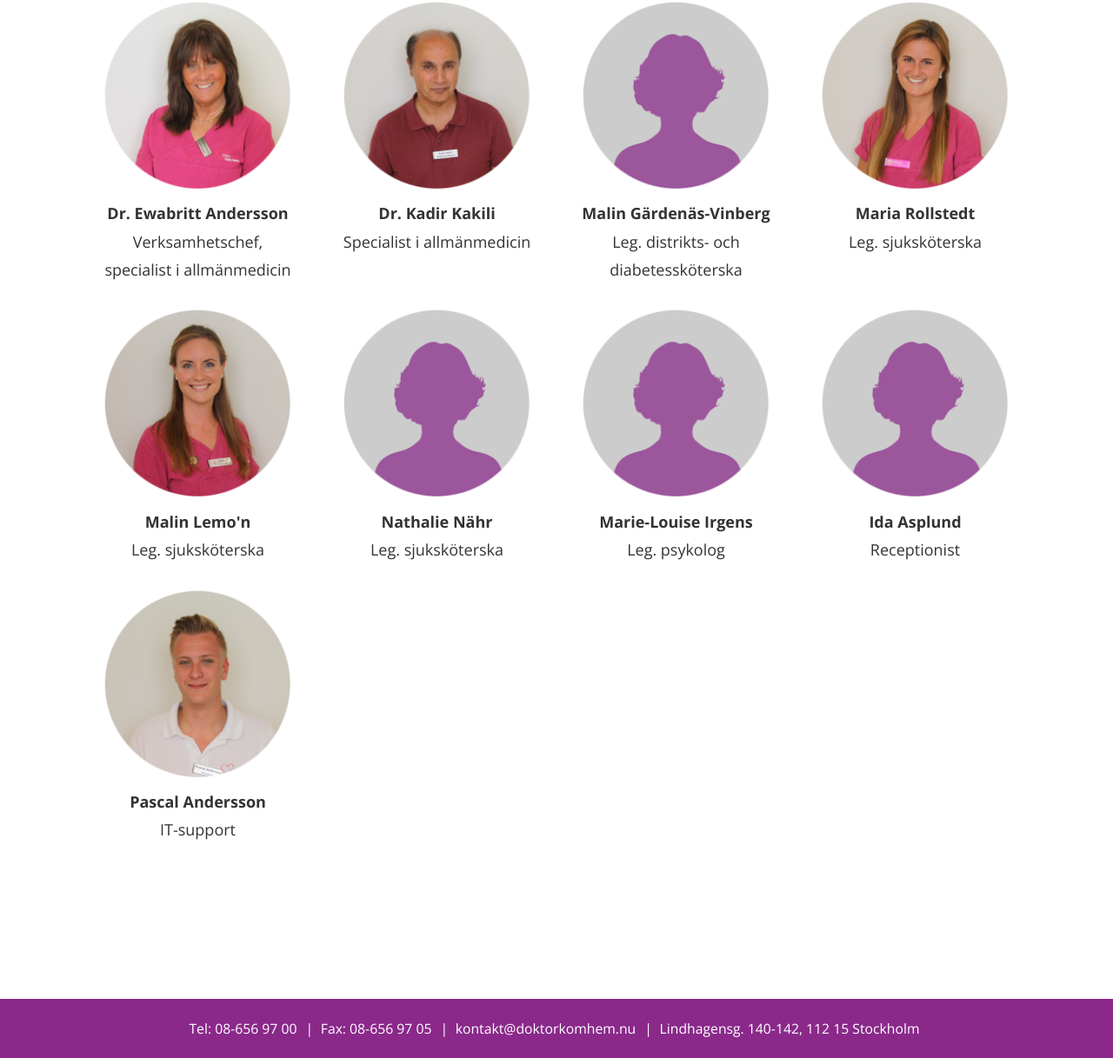
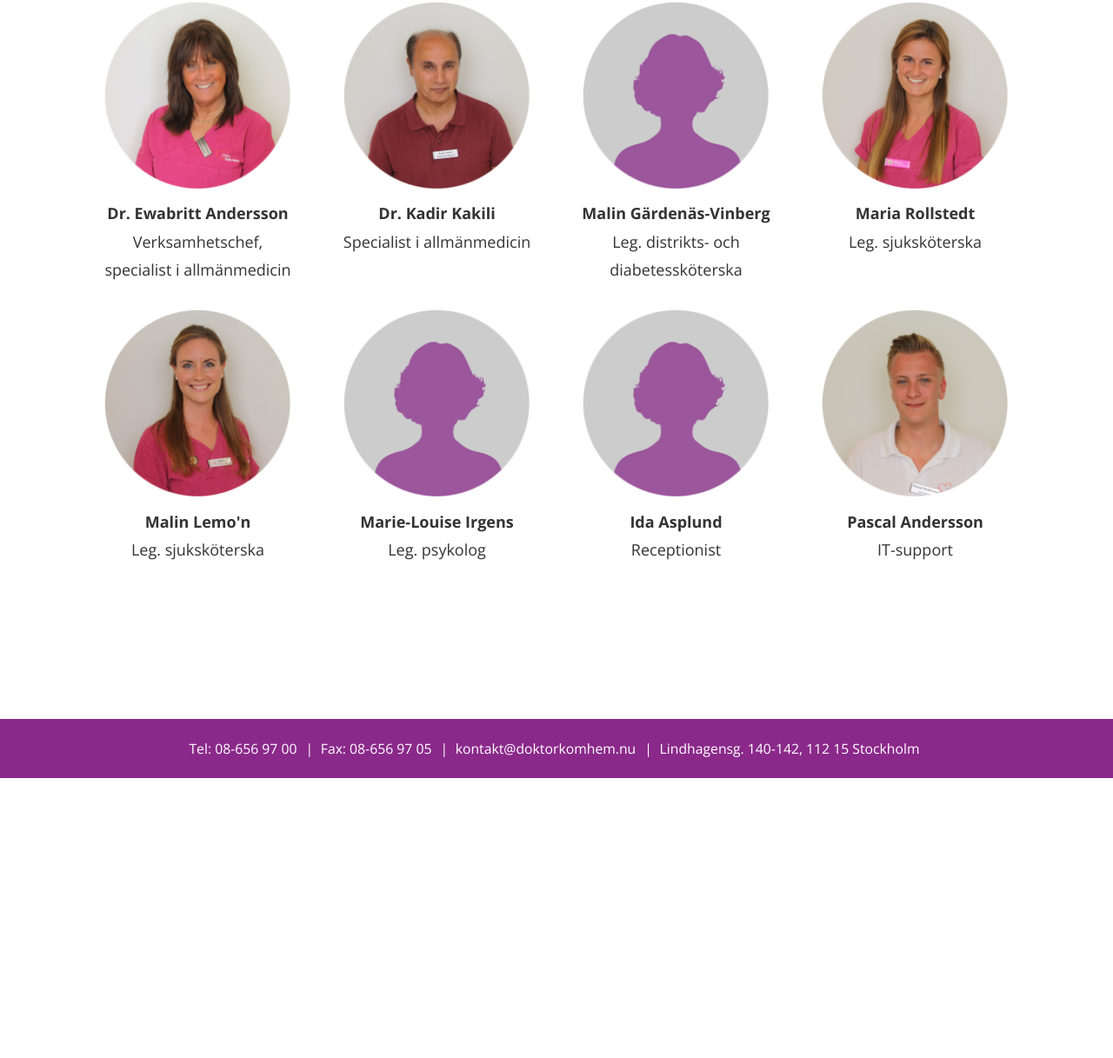
Before and after one commit to adamsdotter/DKH, a PHP site: page /om-oss in a window 1280 px wide. Shown: the part 878-2095 px from the top of the page at 87% size. After the commit the page ends 1773 px from the top, so only its background shows below. Run offline with PHP 8.4, Linux system fonts and the light colour scheme.

Commit message:
content update

```diff
--- a/assets/sv/staff.php
+++ b/assets/sv/staff.php
@@ -40,14 +40,6 @@
           <strong>Malin Lemo'n</strong> Leg. sjuksk&ouml;terska
       </figcaption>
     </li>
-	<li>
-      <figure class="staff-img">
-          <img src="<?php echo $images; ?>staff/no-img.png" alt="Nathalie Nähr" />
-      </figure>
-      <figcaption class="staff-name">
-          <strong>Nathalie Nähr</strong> Leg. sjuksk&ouml;terska
-      </figcaption>
-    </li>
     <li>
       <figure class="staff-img">
           <img src="<?php echo $images; ?>staff/no-img.png" alt="Marie-Louise Irgens" />
--- a/patient-fees.php
+++ b/patient-fees.php
@@ -33,7 +33,7 @@
 	<dt>Prescription by phone</dt>
 	<dd>Gratis</dd>
 	<dt>Influenza vaccination</dt>
-	<dd>200 kr</dd>
+	<dd>250 kr</dd>
 	<dt>Pneumococcal vaccination</dt>
 	<dd>380 kr</dd>
 	<dt>Health checkup</dt>
--- a/patientavgifter.php
+++ b/patientavgifter.php
@@ -33,7 +33,7 @@
 	<dt>Telefonrecept</dt>
 	<dd>Gratis</dd>
 	<dt>Vaccination Influensa</dt>
-	<dd>200 kr</dd>
+	<dd>250 kr</dd>
 	<dt>Vaccination Pneumokock</dt>
 	<dd>380 kr</dd>
 	<dt>H&auml;lsokontroll</dt>
```
Also changed, not shown: assets/en/staff.php (+0 -8 lines).
